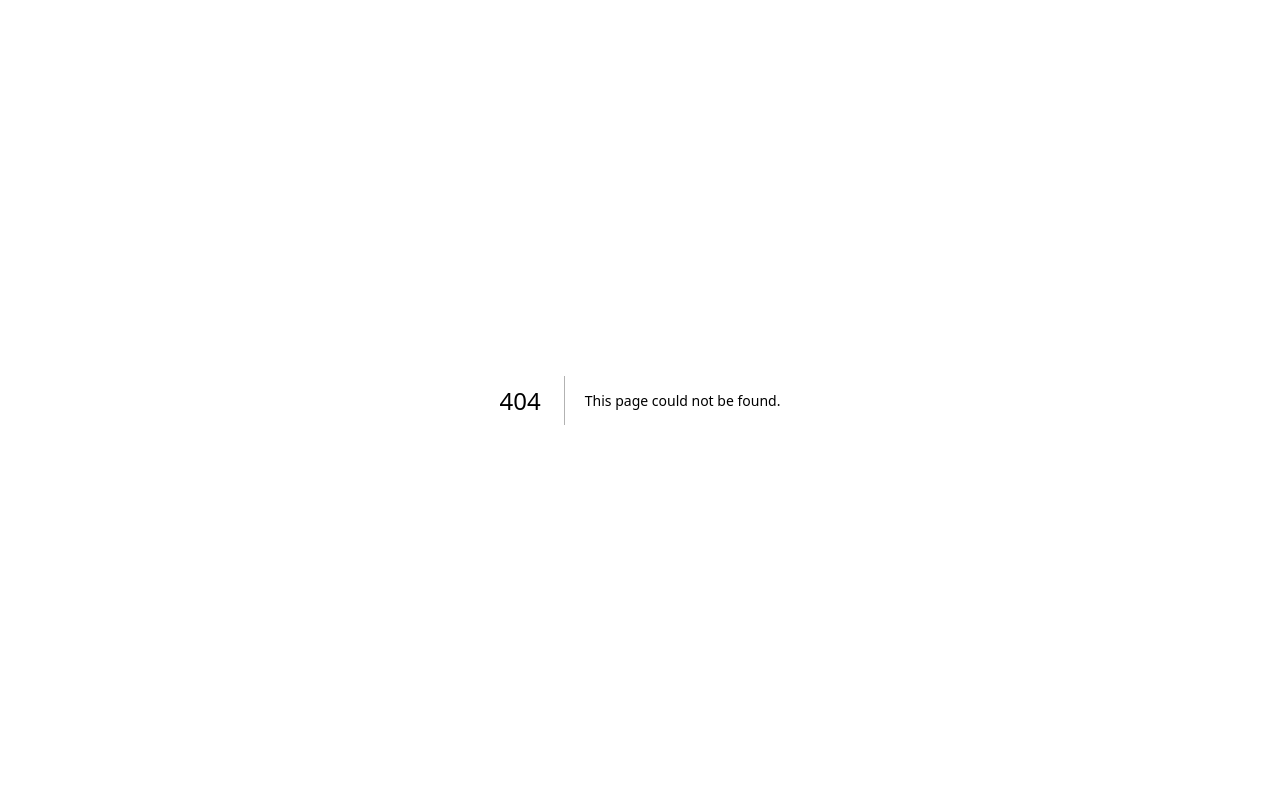
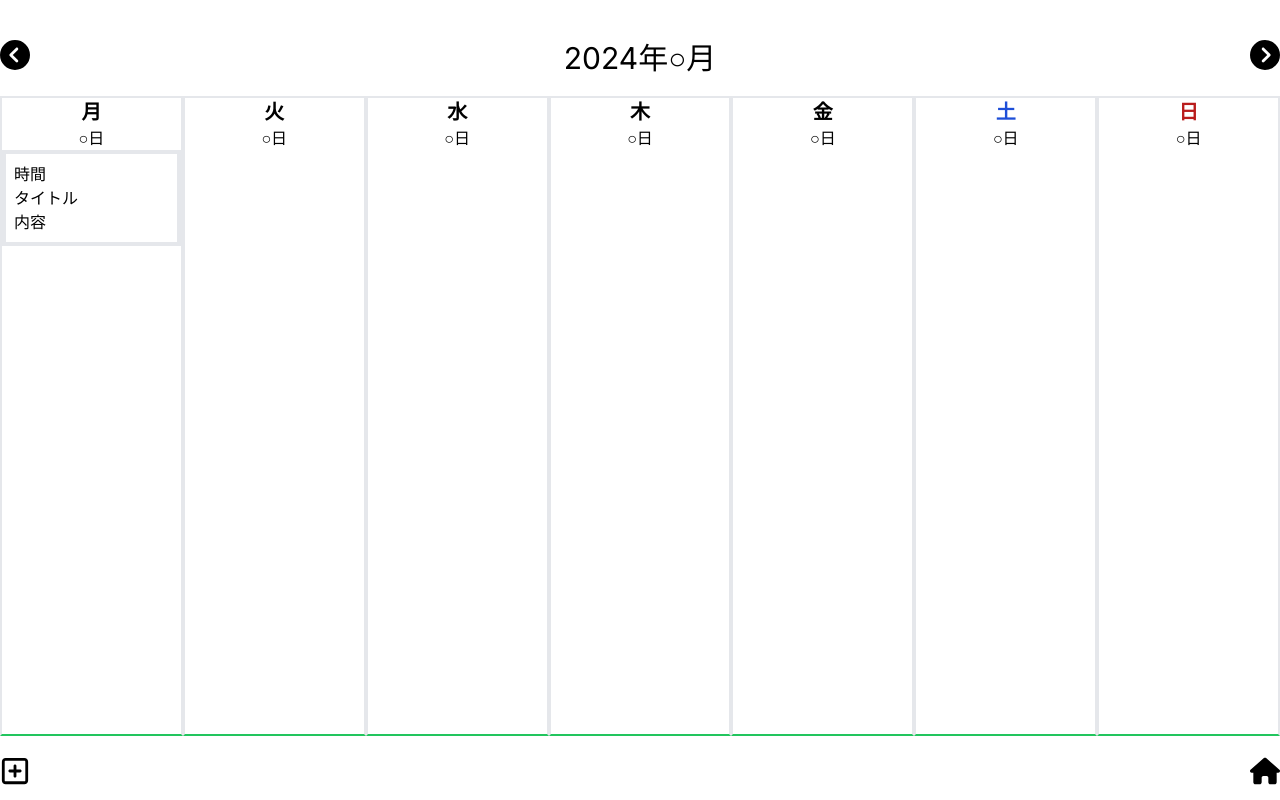
Before and after one commit to Takashi-Matsumura/board-planner-web, a Next.js app: page /board in a window 1280 px wide. Before the commit this address had no page. Built offline with nearby package versions, Linux system fonts and the light colour scheme.

Commit message:
weekly layout

```diff
--- /dev/null
+++ b/app/board/page.tsx
@@ -0,0 +1,64 @@
+import Link from "next/link";
+import {
+  FaCircleChevronLeft,
+  FaCircleChevronRight,
+  FaHouse,
+  FaRegSquarePlus,
+} from "react-icons/fa6";
+
+export default function BoardPage() {
+  return (
+    <div className="container mx-auto">
+      <div className="flex flex-col items-center">
+        <div className="flex text-3xl w-full justify-between mt-10 mb-5">
+          <FaCircleChevronLeft />
+          2024年○月
+          <FaCircleChevronRight />
+        </div>
+        <div className="flex w-full h-[80vh]">
+          <div className="border-2 border-b-green-500 w-full text-center">
+            <p className="font-bold text-xl">月</p>
+            <p>○日</p>
+            <div className="flex flex-col border-4 rouded-md text-left p-2">
+              <p>時間</p>
+              <p>タイトル</p>
+              <p>内容</p>
+            </div>
+          </div>
+          <div className="border-2 border-b-green-500 w-full text-center">
+            <p className="font-bold text-xl">火</p>
+            <p>○日</p>
+          </div>
+          <div className="border-2 border-b-green-500 w-full text-center">
+            <p className="font-bold text-xl">水</p>
+            <p>○日</p>
+          </div>
+          <div className="border-2 border-b-green-500 w-full text-center">
+            <p className="font-bold text-xl">木</p>
+            <p>○日</p>
+          </div>
+          <div className="border-2 border-b-green-500 w-full text-center">
+            <p className="font-bold text-xl">金</p>
+            <p>○日</p>
+          </div>
+          <div className="border-2 border-b-green-500 w-full text-center">
+            <p className="font-bold text-xl text-blue-700">土</p>
+            <p>○日</p>
+          </div>
+          <div className="border-2 border-b-green-500 w-full text-center">
+            <p className="font-bold text-xl text-red-700">日</p>
+            <p>○日</p>
+          </div>
+        </div>
+        <div className="flex text-3xl w-full justify-between mt-5">
+          <Link href="/create">
+            <FaRegSquarePlus />
+          </Link>
+          <Link href="/">
+            <FaHouse />
+          </Link>
+        </div>
+      </div>
+    </div>
+  );
+}
--- a/app/page.tsx
+++ b/app/page.tsx
@@ -1,10 +1,17 @@
 import Image from "next/image";
+import Link from "next/link";
 
-export default function Home() {
+export default function HomePage() {
   return (
     <div className="container mx-auto">
       <div className="flex flex-col h-screen items-center justify-center">
         <h1 className="font-bold text-5xl">Hello World</h1>
+        <Link
+          href="/board"
+          className="bg-black text-white border-2 rounded-full px-4 py-2 mt-10"
+        >
+          click me
+        </Link>
       </div>
     </div>
   );
```
Also changed, not shown: package.json (+5 -4 lines), 1 other file (tests, documents, lock files or other folders).
